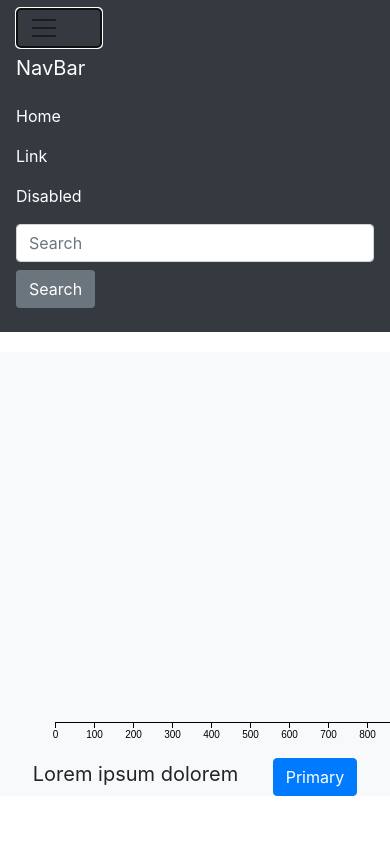
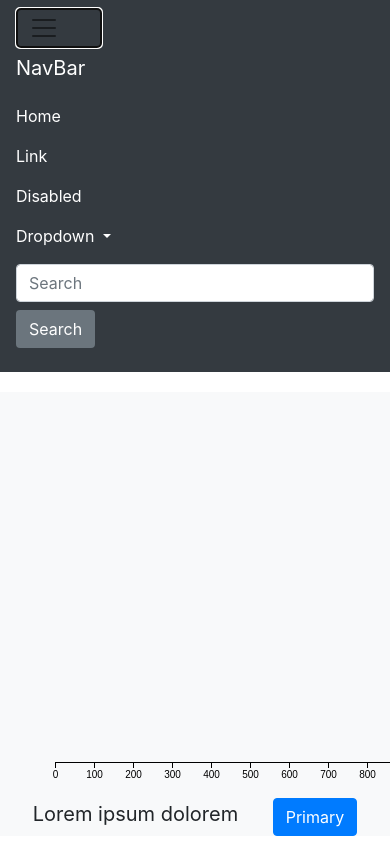
Before and after one commit to danish0313/student-test-solved, a plain HTML site: page index.html in a window 390 px wide. Both pictures are taken after a click on the button "Toggle navigation". Shown: the top 844 px of the page. Drawn offline with nearby package versions, Linux system fonts and the light colour scheme; no server answers.

Commit message:
navbar improved

```diff
--- a/index.html
+++ b/index.html
@@ -50,7 +50,28 @@
 						<li class="nav-item">
 							<a class="nav-link disabled" href="#">Disabled</a>
 						</li>
+						<li class="nav-item dropdown">
+							<a
+								class="nav-link dropdown-toggle"
+								href="#"
+								id="navbarDropdownMenuLink"
+								data-toggle="dropdown"
+								aria-haspopup="true"
+								aria-expanded="false"
+							>
+								Dropdown
+							</a>
+							<div
+								class="dropdown-menu"
+								aria-labelledby="navbarDropdownMenuLink"
+							>
+								<a class="dropdown-item" href="#">Action</a>
+								<a class="dropdown-item" href="#">Another action</a>
+								<a class="dropdown-item" href="#">Something else here</a>
+							</div>
+						</li>
 					</ul>
+
 					<form class="form-inline my-2 my-lg-0">
 						<input
 							class="form-control mr-sm-2"
```
